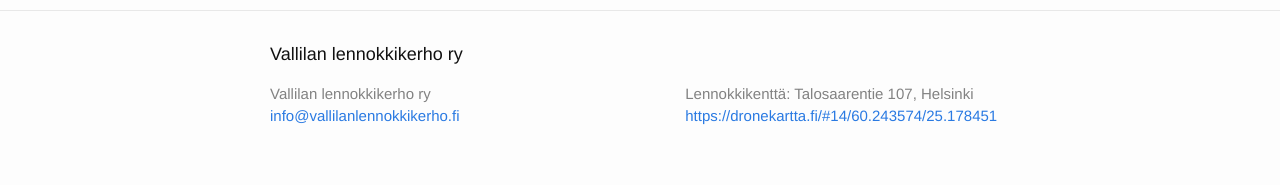
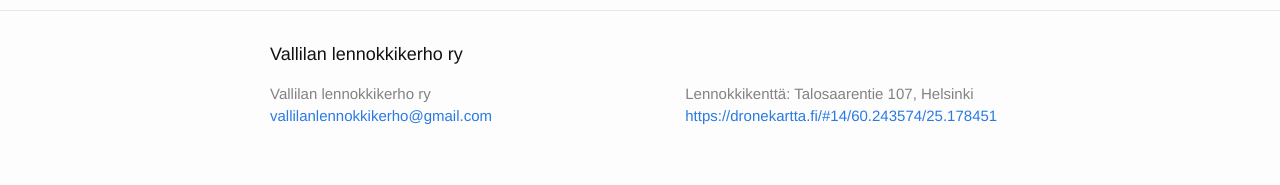
Before and after one commit to vallilanlennokkikerho/vallilanlennokkikerho.github.io, a Jekyll site: the page built from index.html, in a window 1280 px wide. Shown: the part 1023-1208 px from the top of the page. Built offline with Jekyll 4.4.1, drawn with Linux system fonts in a browser that asks for light colours.

Commit message:
email change

```diff
--- a/_config.yml
+++ b/_config.yml
@@ -1,6 +1,6 @@
 # Site settings
 title: Vallilan lennokkikerho ry
-email: info@vallilanlennokkikerho.fi
+email: vallilanlennokkikerho@gmail.com
 description: > # this means to ignore newlines until "baseurl:"
   Write an awesome description for your new site here. You can edit this
   line in _config.yml. It will appear in your document head meta (for
```
